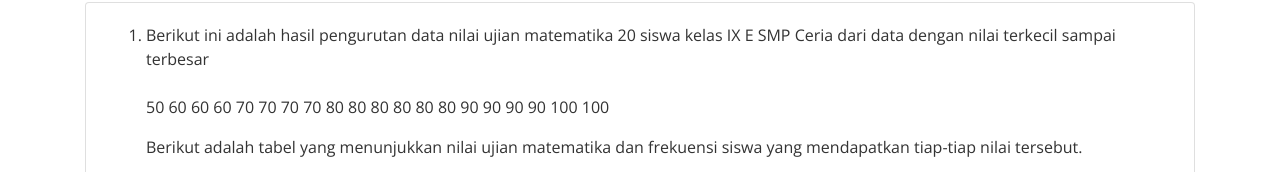
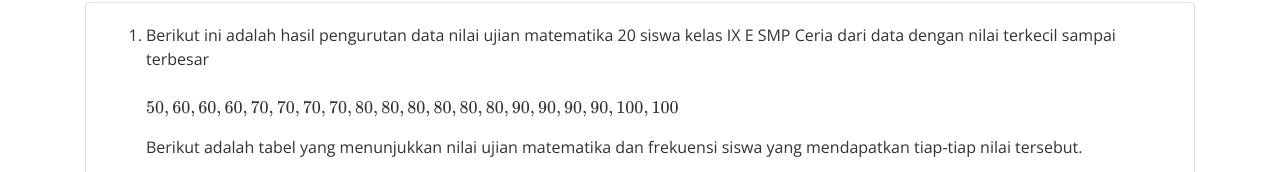
Before and after one commit to abdulazizahwan/inmars-web, a plain HTML site: page statistika/03-median-modus/09-contoh-98.html in a window 1280 px wide. Both pictures are taken after a click on the button "Alternatif Penyelesaian". Shown: the part 342-514 px from the top of the page. Drawn offline with nearby package versions, Linux system fonts and the light colour scheme; some packages are replaced by stand-ins of ours.

Commit message:
fix some bug

```diff
--- a/statistika/03-median-modus/09-contoh-98.html
+++ b/statistika/03-median-modus/09-contoh-98.html
@@ -68,7 +68,7 @@
                         dari data dengan nilai terkecil sampai terbesar</li>
 
                     <br>
-                    <p>50 60 60 60 70 70 70 70 80 80 80 80 80 80 90 90 90 90 100 100</p>
+                    <p>\(50, 60, 60, 60, 70, 70, 70, 70, 80, 80, 80, 80, 80, 80, 90, 90, 90, 90, 100, 100\)</p>
 
                     <p>Berikut adalah tabel yang menunjukkan nilai ujian matematika dan frekuensi siswa yang mendapatkan
                         tiap-tiap nilai tersebut.</p>
```
